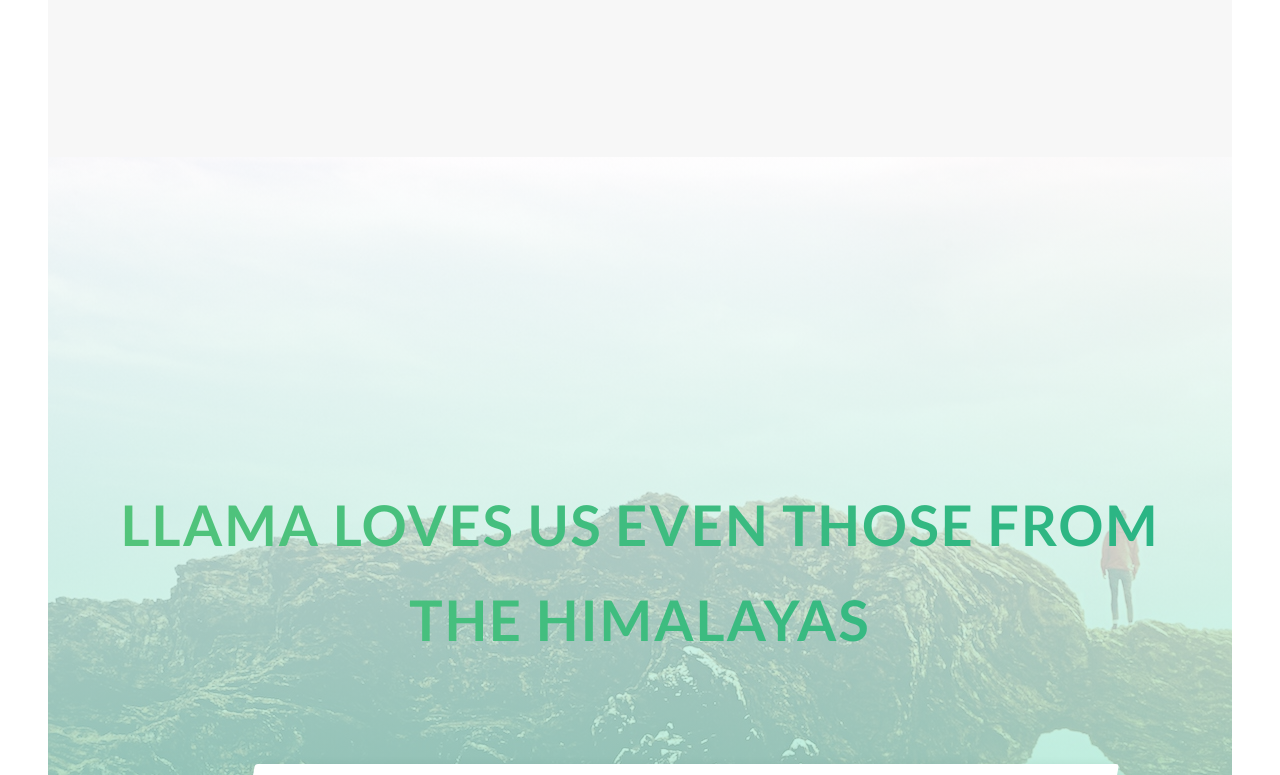
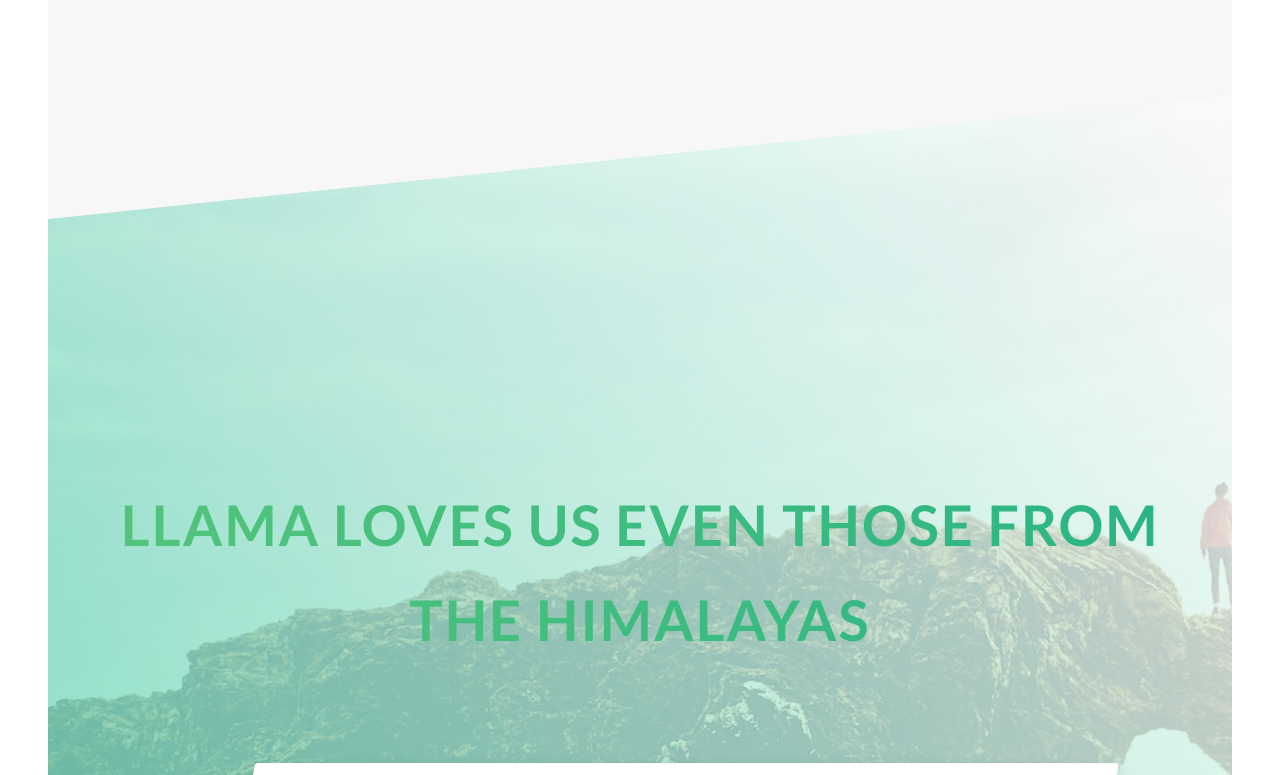
Before and after one commit to cheneus/Llama-proto, a website: page index.html in a window 1280 px wide. Shown: the part 5065-5840 px from the top of the page. Drawn offline with Linux system fonts and the light colour scheme.

Commit message:
section background update

```diff
--- a/sass/pages/_home.scss
+++ b/sass/pages/_home.scss
@@ -24,5 +24,11 @@
 }
 
 .section-story {
-    background-image: linear-gradient( to bottom, rgba($color-white, 0.8), rgba($banner-color-primary, 0.8)), url(../img/nat-5.jpg);
+    background-image: linear-gradient( to left bottom, rgba($color-white, 0.8), rgba($banner-color-primary, 0.8)), url(../img/nat-5.jpg);
+    background-size: cover;
+
+    transform: skewY(-6deg);
+    & > * {
+        transform: skewY(6deg);
+    }
 }
```
Also changed, not shown: css/style.css.
